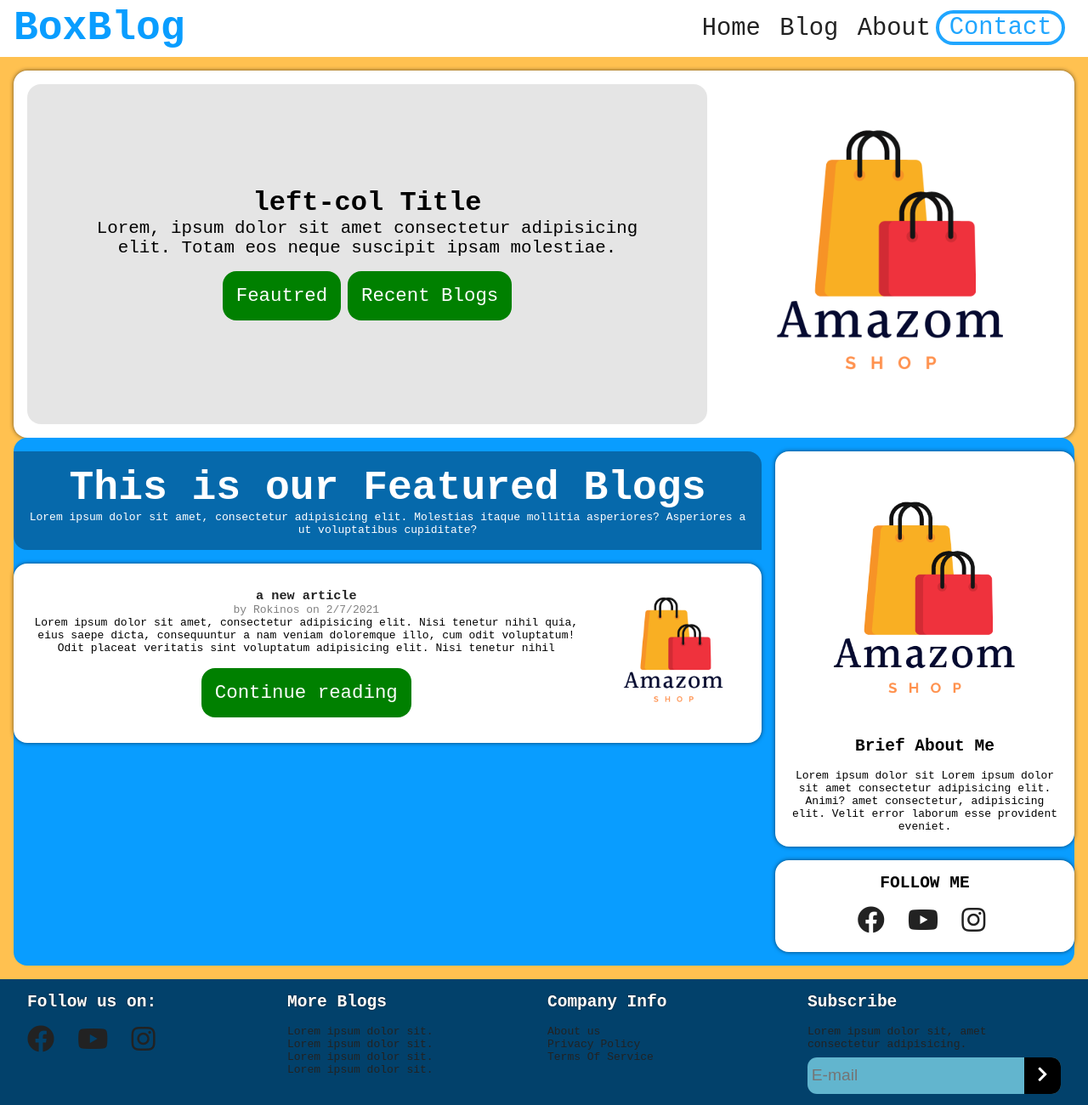
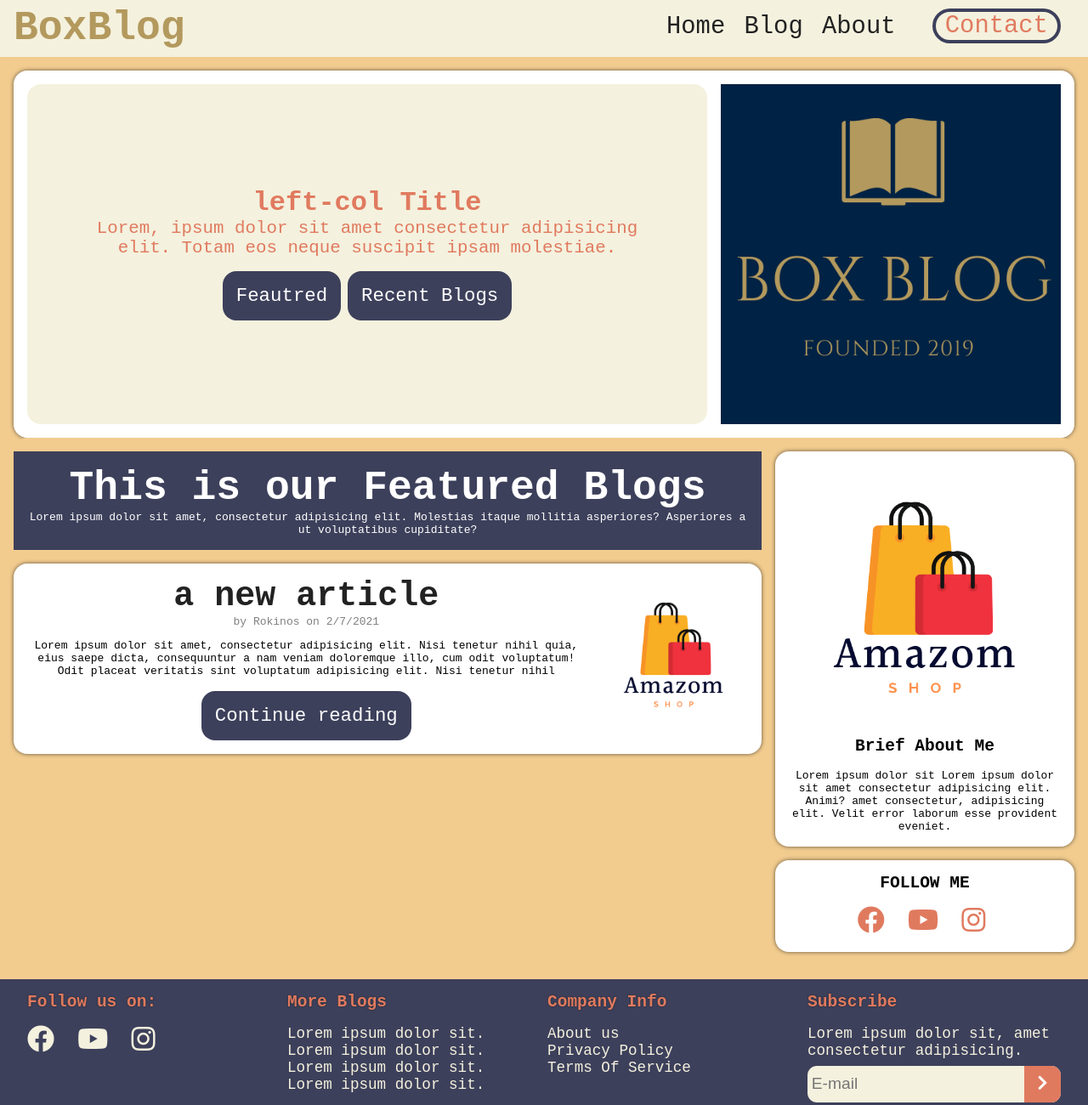
Before and after one commit to AbderrahmanAboumouslim/boxob-blog, an Eleventy site: page src/index.njk in a window 1280 px wide. Shown: the top 1300 px of the page at 85% size. Built offline with nearby package versions, Linux system fonts and the light colour scheme; Eleventy itself is replaced by a stand-in of ours; files that its build step writes are made by us from their sources.

Commit message:
changing the website colors

```diff
--- a/public/style.css
+++ b/public/style.css
@@ -10,11 +10,17 @@
   --thirdColor: rgb(34, 34, 34);
   --fourthColor: gray;
   --premiumBtn: rgb(32, 166, 255);
+  --logoColor: #b3995d;
+  --colorOne: #f4f1de;
+  --colorTwo: #e07a5f;
+  --colorThree: #3d405b;
+  --colorFour: #81b29a;
+  --colorFive: #f2cc8f;
 }
 
 body {
   font-family: monospace;
-  background-color: rgba(255, 166, 0, 0.686);
+  background-color: var(--colorFive);
 }
 
 ul {
@@ -41,7 +47,7 @@ img {
 }
 
 .logo {
-  color: var(--secondaryColor);
+  color: var(--logoColor);
   font-size: 3rem;
 }
 
@@ -53,7 +59,7 @@ img {
 
 .navbar-container {
   padding: 0.4rem 1rem;
-  background-color: white;
+  background-color: var(--colorOne);
 }
 
 .mobile-nav {
@@ -135,6 +141,10 @@ nav.btn-btn {
     border-bottom: 3px solid var(--fourthColor);
   }
 
+  nav ul li > .premium-btn:hover {
+    border-bottom: 3px solid var(--colorThree);
+  }
+
   .navbar-container {
     display: grid;
     grid-template-columns: 120px auto;
@@ -147,15 +157,17 @@ nav.btn-btn {
   }
 
   .premium-btn {
-    margin: -0.3rem;
-    border: 0.3rem solid var(--premiumBtn);
-    color: var(--premiumBtn);
+    display: inline-block;
+    margin-left: 2rem;
+    margin-top: -0.3rem;
+    border: 0.3rem solid var(--colorThree);
+    color: var(--colorTwo);
     border-radius: 2rem;
   }
 
   .premium-btn:hover {
     color: white;
-    background-color: var(--premiumBtn);
+    background-color: var(--colorThree);
   }
 }
 /* content ----------------------------------------------------------------*/
@@ -169,7 +181,8 @@ nav.btn-btn {
 }
 
 .left-col {
-  background-color: rgba(0, 0, 0, 0.1);
+  background-color: var(--colorOne);
+  color: var(--colorTwo);
   border-radius: 1rem;
   padding: clamp(1rem, 5vw, 3rem);
   flex-direction: column;
@@ -191,13 +204,12 @@ nav.btn-btn {
 
 .section-b {
   grid-template-columns: 1fr 0.4fr;
-  background-color: var(--secondaryColor);
+  background-color: var(--colorFive);
   border-radius: 1rem;
 }
 
 .featured-banner {
-  background-color: rgba(0, 0, 0, 0.33);
-  border-radius: 0 1rem 0 1rem;
+  background-color: var(--colorThree);
   padding: 1rem;
   margin: 1rem 0;
   text-align: center;
@@ -217,6 +229,14 @@ nav.btn-btn {
   grid-template-columns: 1fr 0.7fr;
 }
 
+.left-content h1 {
+  font-size: clamp(1.2rem, 5vw, 2.5rem);
+}
+
+.author-date {
+  margin-bottom: 0.8rem;
+}
+
 /*right-col*/
 .boxes {
   margin-bottom: 1rem;
@@ -227,11 +247,15 @@ nav.btn-btn {
   margin-top: 1rem;
 }
 
+.boxes .socials {
+  color: var(--colorTwo);
+}
+
 /*Foooooooter**********************************/
 
 .my-footer {
   margin-top: 1rem;
-  background-color: rgb(2, 65, 107);
+  background-color: var(--colorThree);
   height: auto;
   padding: 1rem 2rem;
   display: grid;
@@ -244,14 +268,15 @@ nav.btn-btn {
 }
 
 .my-footer h2 {
-  color: white;
+  color: var(--colorTwo);
   text-shadow: 0 0 2px var(--thirdColor);
   margin-bottom: 1rem;
 }
 
 .my-footer ul li > a,
 .my-footer p {
-  color: var(--thirdColor);
+  color: var(--colorOne);
+  font-size: 1.1rem;
 }
 
 .my-footer ul li > a:hover {
@@ -261,7 +286,7 @@ nav.btn-btn {
 
 .socials {
   font-size: 2rem;
-  color: var(--thirdColor);
+  color: var(--colorOne);
   margin-top: 1rem;
   cursor: pointer;
 }
@@ -280,7 +305,7 @@ nav.btn-btn {
   margin-top: 0.5rem;
   width: 100%;
   height: 2.7rem;
-  background-color: rgb(98, 181, 206);
+  background-color: var(--colorOne);
   border-radius: 0.7rem;
   position: relative;
 }
@@ -302,7 +327,7 @@ nav.btn-btn {
   height: 2.7rem;
   top: 0;
   right: 0;
-  background-color: black;
+  background-color: var(--colorTwo);
   color: white;
   border-radius: 0 0.7rem 0.7rem 0;
   cursor: pointer;
@@ -362,9 +387,14 @@ nav.btn-btn {
   margin-top: 1rem;
   padding: clamp(0.4rem, 5vw, 1rem);
   border-radius: 1rem;
-  background-color: green;
+  background-color: var(--colorThree);
   color: white;
   font-size: 1.4rem;
+}
+
+.btn:hover {
+  background-color: rgb(255, 102, 0);
+  color: black;
 }
 
 /****** Article.njk**************/
@@ -415,7 +445,7 @@ nav.btn-btn {
   font-family: -apple-system, BlinkMacSystemFont, "Segoe UI", Roboto, Oxygen,
     Ubuntu, Cantarell, "Open Sans", "Helvetica Neue", sans-serif;
   color: white;
-  background: rgb(0, 110, 255);
+  background: var(--colorThree);
 
   border-radius: 4rem;
 }
@@ -473,7 +503,7 @@ textarea {
 .from-btn {
   font-size: 2rem;
   padding: 0.4rem 1rem;
-  background-color: #000000;
+  background-color: var(--fourthColor);
   color: white;
   border: none;
   cursor: pointer;
@@ -484,7 +514,6 @@ textarea {
 .form-btn:hover {
   background-color: rgb(190, 188, 155);
   color: #0f0c29;
-  font-weight: bold;
 }
 
 .contact-title,
--- a/src/index.njk
+++ b/src/index.njk
@@ -12,7 +12,7 @@ layout: 'base.njk'
             <a href="/blog/" class="recent-blogs-btn btn">Recent Blogs</a>
         </div>
     </div>
-    <img src="assets/Amazom.png" alt="">
+    <img class="right-col" src="assets/Box Blog (1).png" alt="">
 </section>
 
 <!--SECTION-B-->
--- a/src/style.css
+++ b/src/style.css
@@ -10,11 +10,17 @@
   --thirdColor: rgb(34, 34, 34);
   --fourthColor: gray;
   --premiumBtn: rgb(32, 166, 255);
+  --logoColor: #b3995d;
+  --colorOne: #f4f1de;
+  --colorTwo: #e07a5f;
+  --colorThree: #3d405b;
+  --colorFour: #81b29a;
+  --colorFive: #f2cc8f;
 }
 
 body {
   font-family: monospace;
-  background-color: rgba(255, 166, 0, 0.686);
+  background-color: var(--colorFive);
 }
 
 ul {
@@ -41,7 +47,7 @@ img {
 }
 
 .logo {
-  color: var(--secondaryColor);
+  color: var(--logoColor);
   font-size: 3rem;
 }
 
@@ -53,7 +59,7 @@ img {
 
 .navbar-container {
   padding: 0.4rem 1rem;
-  background-color: white;
+  background-color: var(--colorOne);
 }
 
 .mobile-nav {
@@ -135,6 +141,10 @@ nav.btn-btn {
     border-bottom: 3px solid var(--fourthColor);
   }
 
+  nav ul li > .premium-btn:hover {
+    border-bottom: 3px solid var(--colorThree);
+  }
+
   .navbar-container {
     display: grid;
     grid-template-columns: 120px auto;
@@ -147,15 +157,17 @@ nav.btn-btn {
   }
 
   .premium-btn {
-    margin: -0.3rem;
-    border: 0.3rem solid var(--premiumBtn);
-    color: var(--premiumBtn);
+    display: inline-block;
+    margin-left: 2rem;
+    margin-top: -0.3rem;
+    border: 0.3rem solid var(--colorThree);
+    color: var(--colorTwo);
     border-radius: 2rem;
   }
 
   .premium-btn:hover {
     color: white;
-    background-color: var(--premiumBtn);
+    background-color: var(--colorThree);
   }
 }
 /* content ----------------------------------------------------------------*/
@@ -169,7 +181,8 @@ nav.btn-btn {
 }
 
 .left-col {
-  background-color: rgba(0, 0, 0, 0.1);
+  background-color: var(--colorOne);
+  color: var(--colorTwo);
   border-radius: 1rem;
   padding: clamp(1rem, 5vw, 3rem);
   flex-direction: column;
@@ -191,13 +204,12 @@ nav.btn-btn {
 
 .section-b {
   grid-template-columns: 1fr 0.4fr;
-  background-color: var(--secondaryColor);
+  background-color: var(--colorFive);
   border-radius: 1rem;
 }
 
 .featured-banner {
-  background-color: rgba(0, 0, 0, 0.33);
-  border-radius: 0 1rem 0 1rem;
+  background-color: var(--colorThree);
   padding: 1rem;
   margin: 1rem 0;
   text-align: center;
@@ -217,6 +229,14 @@ nav.btn-btn {
   grid-template-columns: 1fr 0.7fr;
 }
 
+.left-content h1 {
+  font-size: clamp(1.2rem, 5vw, 2.5rem);
+}
+
+.author-date {
+  margin-bottom: 0.8rem;
+}
+
 /*right-col*/
 .boxes {
   margin-bottom: 1rem;
@@ -227,11 +247,15 @@ nav.btn-btn {
   margin-top: 1rem;
 }
 
+.boxes .socials {
+  color: var(--colorTwo);
+}
+
 /*Foooooooter**********************************/
 
 .my-footer {
   margin-top: 1rem;
-  background-color: rgb(2, 65, 107);
+  background-color: var(--colorThree);
   height: auto;
   padding: 1rem 2rem;
   display: grid;
@@ -244,14 +268,15 @@ nav.btn-btn {
 }
 
 .my-footer h2 {
-  color: white;
+  color: var(--colorTwo);
   text-shadow: 0 0 2px var(--thirdColor);
   margin-bottom: 1rem;
 }
 
 .my-footer ul li > a,
 .my-footer p {
-  color: var(--thirdColor);
+  color: var(--colorOne);
+  font-size: 1.1rem;
 }
 
 .my-footer ul li > a:hover {
@@ -261,7 +286,7 @@ nav.btn-btn {
 
 .socials {
   font-size: 2rem;
-  color: var(--thirdColor);
+  color: var(--colorOne);
   margin-top: 1rem;
   cursor: pointer;
 }
@@ -280,7 +305,7 @@ nav.btn-btn {
   margin-top: 0.5rem;
   width: 100%;
   height: 2.7rem;
-  background-color: rgb(98, 181, 206);
+  background-color: var(--colorOne);
   border-radius: 0.7rem;
   position: relative;
 }
@@ -302,7 +327,7 @@ nav.btn-btn {
   height: 2.7rem;
   top: 0;
   right: 0;
-  background-color: black;
+  background-color: var(--colorTwo);
   color: white;
   border-radius: 0 0.7rem 0.7rem 0;
   cursor: pointer;
@@ -362,9 +387,14 @@ nav.btn-btn {
   margin-top: 1rem;
   padding: clamp(0.4rem, 5vw, 1rem);
   border-radius: 1rem;
-  background-color: green;
+  background-color: var(--colorThree);
   color: white;
   font-size: 1.4rem;
+}
+
+.btn:hover {
+  background-color: rgb(255, 102, 0);
+  color: black;
 }
 
 /****** Article.njk**************/
@@ -415,7 +445,7 @@ nav.btn-btn {
   font-family: -apple-system, BlinkMacSystemFont, "Segoe UI", Roboto, Oxygen,
     Ubuntu, Cantarell, "Open Sans", "Helvetica Neue", sans-serif;
   color: white;
-  background: rgb(0, 110, 255);
+  background: var(--colorThree);
 
   border-radius: 4rem;
 }
@@ -473,7 +503,7 @@ textarea {
 .from-btn {
   font-size: 2rem;
   padding: 0.4rem 1rem;
-  background-color: #000000;
+  background-color: var(--fourthColor);
   color: white;
   border: none;
   cursor: pointer;
@@ -484,7 +514,6 @@ textarea {
 .form-btn:hover {
   background-color: rgb(190, 188, 155);
   color: #0f0c29;
-  font-weight: bold;
 }
 
 .contact-title,
```
Also changed, not shown: public/assets/Box Blog (1).png (added), public/assets/Box Blog.png (added), public/index.html, src/assets/Box Blog (1).png (added), src/assets/Box Blog.png (added), 1 other file.
